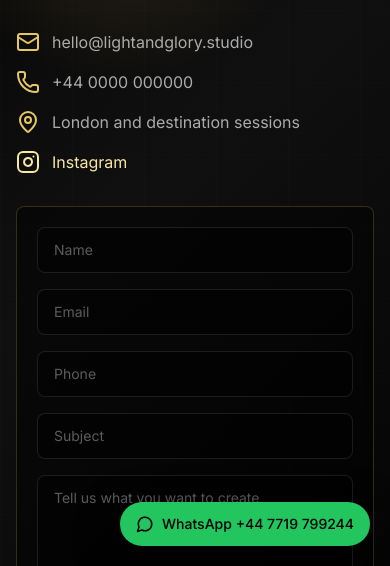
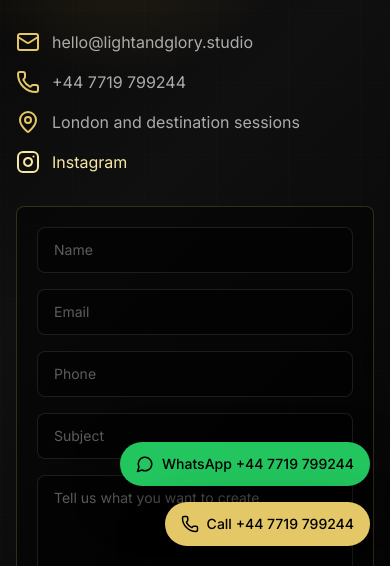
Before and after one commit to OvertopEU/training-system, a Next.js app: page /contact in a window 390 px wide. Shown: the part 278-844 px from the top of the page. Built offline with nearby package versions, Linux system fonts and the light colour scheme; no server answers; a web font is replaced by a local one.

Commit message:
Add phone contact fallback

```diff
--- a/src/app/(public)/contact/page.tsx
+++ b/src/app/(public)/contact/page.tsx
@@ -9,7 +9,7 @@ export default function ContactPage() {
       <div className="grid gap-8 md:grid-cols-[1fr_1.2fr]">
         <div className="space-y-4 text-white/65">
           <p className="flex items-center gap-3"><Mail className="text-gold-200" /> hello@lightandglory.studio</p>
-          <p className="flex items-center gap-3"><Phone className="text-gold-200" /> +44 0000 000000</p>
+          <p className="flex items-center gap-3"><Phone className="text-gold-200" /> +44 7719 799244</p>
           <p className="flex items-center gap-3"><MapPin className="text-gold-200" /> London and destination sessions</p>
           <Link className="flex items-center gap-3 text-gold-100" href="https://www.instagram.com/light.and.glory.studio/"><Instagram /> Instagram</Link>
         </div>
--- a/src/app/trainer/page.tsx
+++ b/src/app/trainer/page.tsx
@@ -15,6 +15,7 @@ import {
   HeartPulse,
   MessageCircle,
   Monitor,
+  Phone,
   ShieldCheck,
   Target,
   Timer,
@@ -96,6 +97,7 @@ const promoImages = {
 
 const whatsappUrl = "https://api.whatsapp.com/send?phone=447719799244";
 const whatsappDisplay = "+44 7719 799244";
+const phoneUrl = "tel:+447719799244";
 
 const content = {
   bg: {
@@ -768,11 +770,18 @@ export default function TrainerPage({ searchParams }: { searchParams?: TrainerSe
         href={whatsappUrl}
         target="_blank"
         rel="noreferrer"
-        className="fixed bottom-5 right-5 z-50 inline-flex items-center gap-2 rounded-full bg-green-500 px-4 py-3 text-sm font-medium text-black shadow-[0_16px_50px_rgba(0,0,0,.45)] transition hover:bg-white"
+        className="fixed bottom-20 right-5 z-50 inline-flex items-center gap-2 rounded-full bg-green-500 px-4 py-3 text-sm font-medium text-black shadow-[0_16px_50px_rgba(0,0,0,.45)] transition hover:bg-white"
       >
         <MessageCircle size={18} />
         <span>WhatsApp {whatsappDisplay}</span>
       </Link>
+      <Link
+        href={phoneUrl}
+        className="fixed bottom-5 right-5 z-50 inline-flex items-center gap-2 rounded-full bg-emerald-200 px-4 py-3 text-sm font-medium text-black shadow-[0_16px_50px_rgba(0,0,0,.45)] transition hover:bg-white"
+      >
+        <Phone size={18} />
+        <span>Call {whatsappDisplay}</span>
+      </Link>
     </>
   );
 }
--- a/src/components/site-chrome.tsx
+++ b/src/components/site-chrome.tsx
@@ -3,7 +3,7 @@
 import Image from "next/image";
 import Link from "next/link";
 import { usePathname } from "next/navigation";
-import { MessageCircle } from "lucide-react";
+import { MessageCircle, Phone } from "lucide-react";
 import { CinematicShell } from "@/components/cinematic-shell";
 
 const photoNav = [
@@ -68,10 +68,17 @@ export function SiteChrome({ children }: { children: React.ReactNode }) {
         href={whatsappUrl}
         target="_blank"
         rel="noreferrer"
-        className="fixed bottom-5 right-5 z-50 inline-flex items-center gap-2 rounded-full bg-green-500 px-4 py-3 text-sm font-medium text-black shadow-[0_16px_50px_rgba(0,0,0,.45)] transition hover:bg-white"
+        className="fixed bottom-20 right-5 z-50 inline-flex items-center gap-2 rounded-full bg-green-500 px-4 py-3 text-sm font-medium text-black shadow-[0_16px_50px_rgba(0,0,0,.45)] transition hover:bg-white"
       >
         <MessageCircle size={18} />
         <span>WhatsApp {whatsappDisplay}</span>
+      </Link>
+      <Link
+        href={phoneUrl}
+        className="fixed bottom-5 right-5 z-50 inline-flex items-center gap-2 rounded-full bg-gold-200 px-4 py-3 text-sm font-medium text-black shadow-[0_16px_50px_rgba(0,0,0,.45)] transition hover:bg-white"
+      >
+        <Phone size={18} />
+        <span>Call {whatsappDisplay}</span>
       </Link>
       <footer className="border-t border-gold-300/10 bg-black px-4 py-12">
         <div className="mx-auto grid max-w-7xl gap-8 md:grid-cols-[1fr_2fr_1fr]">
```
Also changed, not shown: 2 other files (tests, documents, lock files or other folders).
